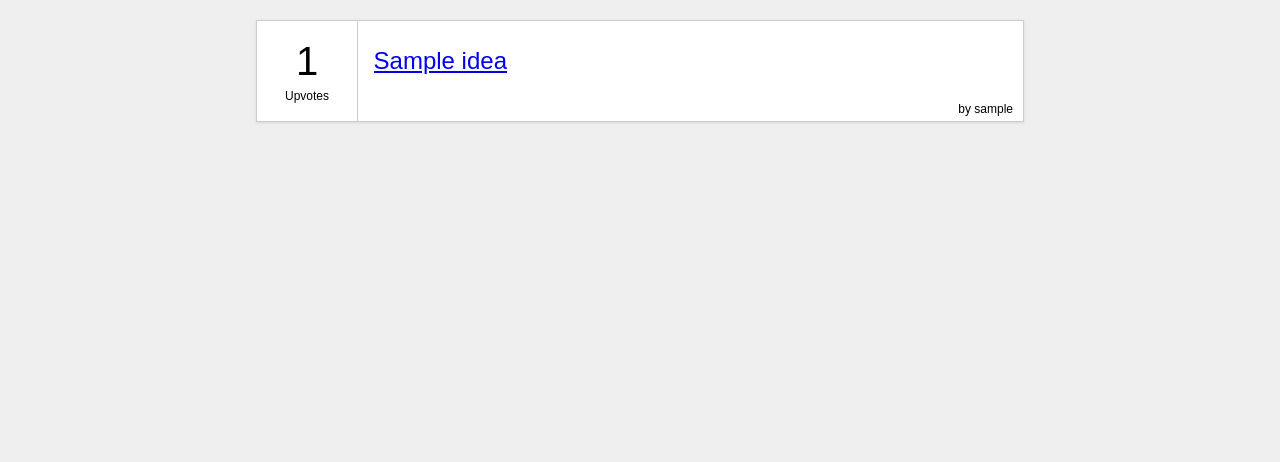
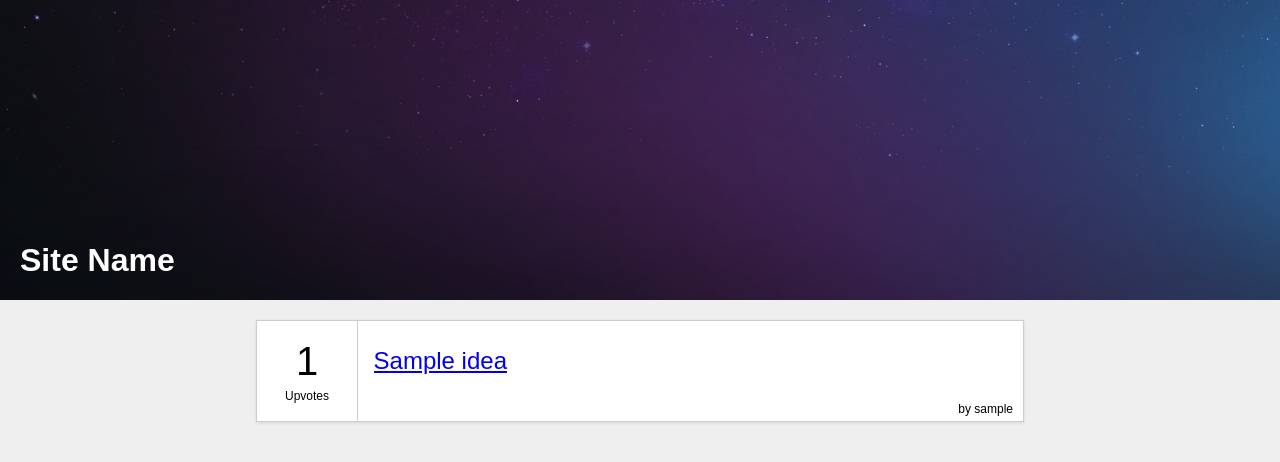
Before and after one commit to sigvef/ideavote.co, a Django app: template ideax/frontpage/templates/frontpage/frontpage.html in a window 1280 px wide. Shown: the top 462 px of the page. Run offline with Django 3.2, Linux system fonts and the light colour scheme; the template is opened without the code that fills it: values that come from a table or form of the project are taken from there, others are empty; tables that the repository leaves empty hold one stand-in row (values such as "Sample post"); parts of the project's set-up code (start-up, migrations or seed data) failed here and were passed over.

Commit message:
Add page banner

```diff
--- a/ideax/frontpage/templates/frontpage/frontpage.html
+++ b/ideax/frontpage/templates/frontpage/frontpage.html
@@ -1,15 +1,15 @@
 {% extends 'base.html' %}
 
 {% load staticfiles %}
+{% load upvote_widget %}
+
+{% block 'banner-class' %} large-banner {% endblock %}
 
 {% block 'css' %}
     <link rel="stylesheet" href="{% static 'css/frontpage/frontpage.css' %}">
 {% endblock %}
 
 {% block 'content' %}
-    <div class="banner">
-    </div>
-
     <div class="idea-list">
     {% for idea in ideas %}
         <div class="idea">
--- a/ideax/static/css/master.css
+++ b/ideax/static/css/master.css
@@ -1,5 +1,27 @@
 html, body {
   background: #efefef;
+}
+
+.banner {
+  height: 80px;
+  background: url(/static/img/banner.jpg) no-repeat center;
+  background-size: cover;
+  position: relative;
+}
+
+.banner.large-banner {
+  height: 300px;
+}
+
+.banner h1 {
+  position: absolute;
+  bottom: 0;
+  left: 20px;
+}
+
+.banner h1 a {
+  text-decoration: none;
+  color: white;
 }
 
 .content {
--- a/ideax/templates/base.html
+++ b/ideax/templates/base.html
@@ -18,6 +18,13 @@
     {% endblock %}
   </head>
   <body>
+      <div class="banner {% block 'banner-class' %}{% endblock %}">
+      <h1>
+        <a href="/">
+          Site Name
+        </a>
+      </h1>
+    </div>
     <div class="content">
       {% block 'content' %}
       {% endblock %}
```
Also changed, not shown: ideax/static/img/banner.jpg (added).
